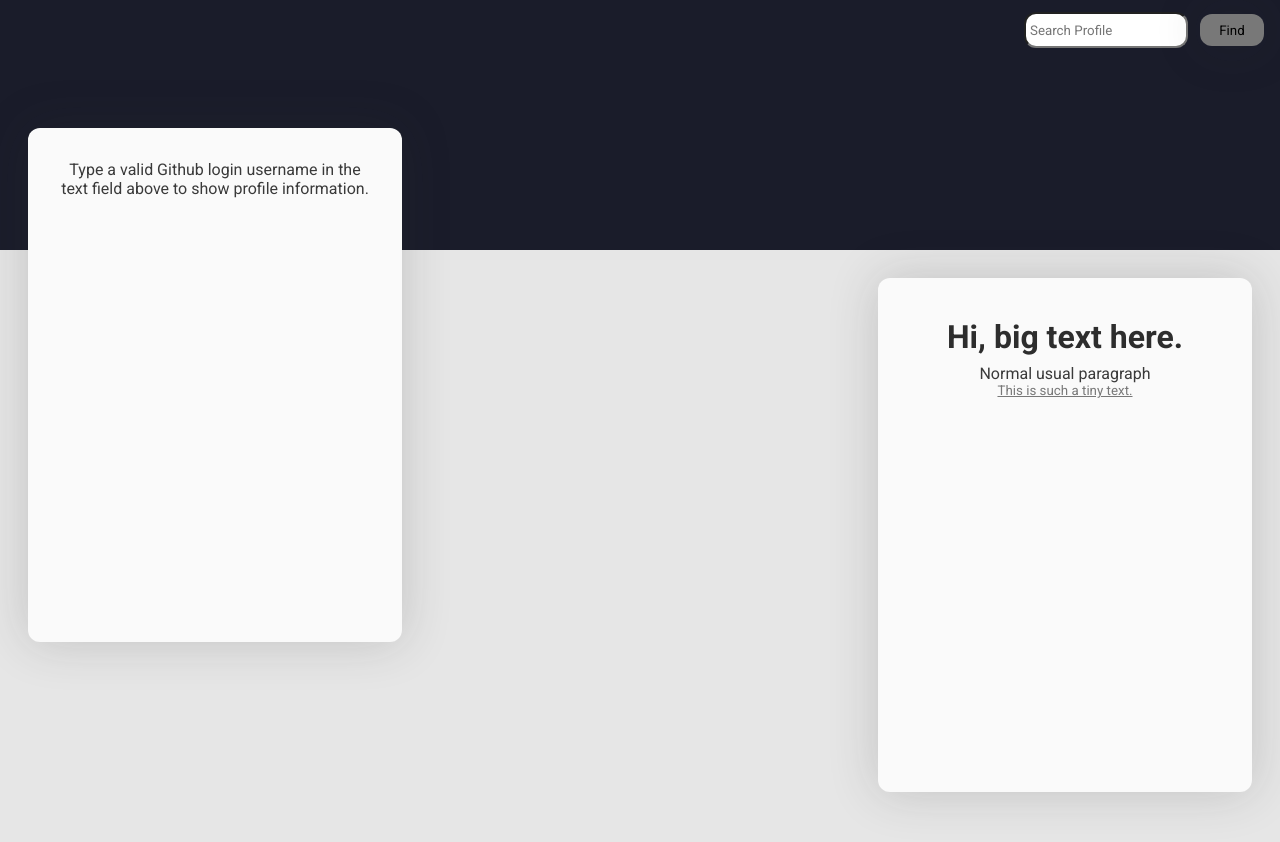
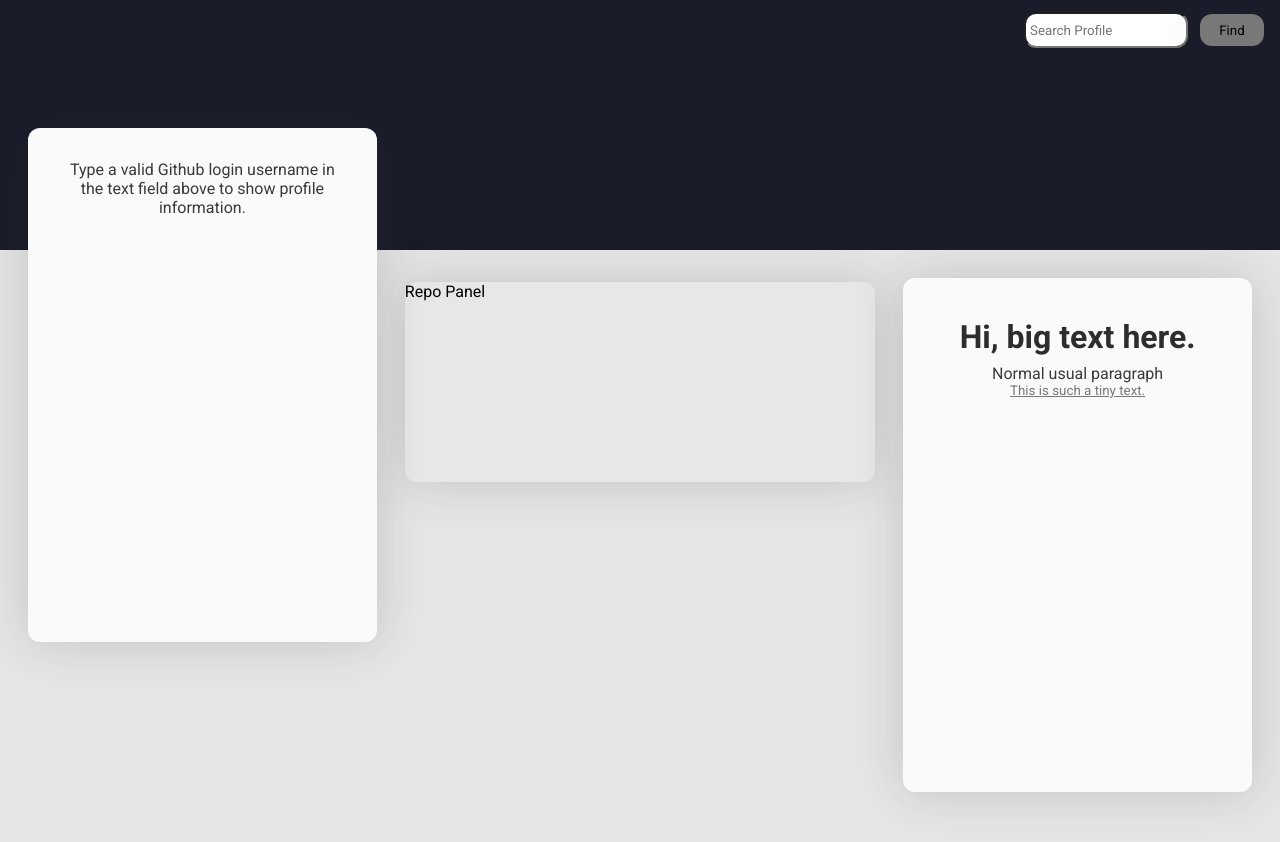
Before and after one commit to sircoffee/github-profile-viewer, a React (Vite) app: page / in a window 1280 px wide. Shown: the top 842 px of the page. Built offline with nearby package versions, Linux system fonts and the light colour scheme; no server answers.

Commit message:
Created Feed Panel component

```diff
--- a/src/App.tsx
+++ b/src/App.tsx
@@ -3,6 +3,7 @@ import axios from 'axios';
 import { useDebugValue, useEffect, useState } from 'react'
 import { Button } from './components/Button';
 import { Panel } from './components/Panel';
+import { RepositoryPanel } from './components/RepositoryPanel';
 import { TextInput } from './components/TextInput';
 
 
@@ -64,6 +65,8 @@ function App() {
           }
         </Panel>
 
+        <RepositoryPanel />
+
         <Panel data={userData}>
           <h1>Hi, big text here.</h1>
           <p>Normal usual paragraph</p>
--- /dev/null
+++ b/src/components/RepositoryPanel.tsx
@@ -0,0 +1,5 @@
+export function RepositoryPanel() {
+    return(
+        <div className="shadow repository-panel">Repo Panel</div>
+    );
+}
--- a/src/styles/global.css
+++ b/src/styles/global.css
@@ -7,6 +7,7 @@
     /* Background Colours */
     --bg-base: rgb(230, 230, 230);
     --block-base: rgb(250, 250, 250);
+    --feed-base:rgb(231, 231, 231);
     --bg-head: rgb(26, 28, 42);
 
     /* Text */
@@ -113,3 +114,15 @@ h3 { color: var(--text-subtitle); margin: 8px; }
     width: 160px;
     border-radius: 100%;
 }
+
+.repository-panel {
+    height: 200px;
+    width: 40%;
+
+    margin-top: 32px;
+    margin-bottom: 16px;
+
+    border-radius: var(--global-radius);
+
+    background-color: var(--feed-base);
+}
```
